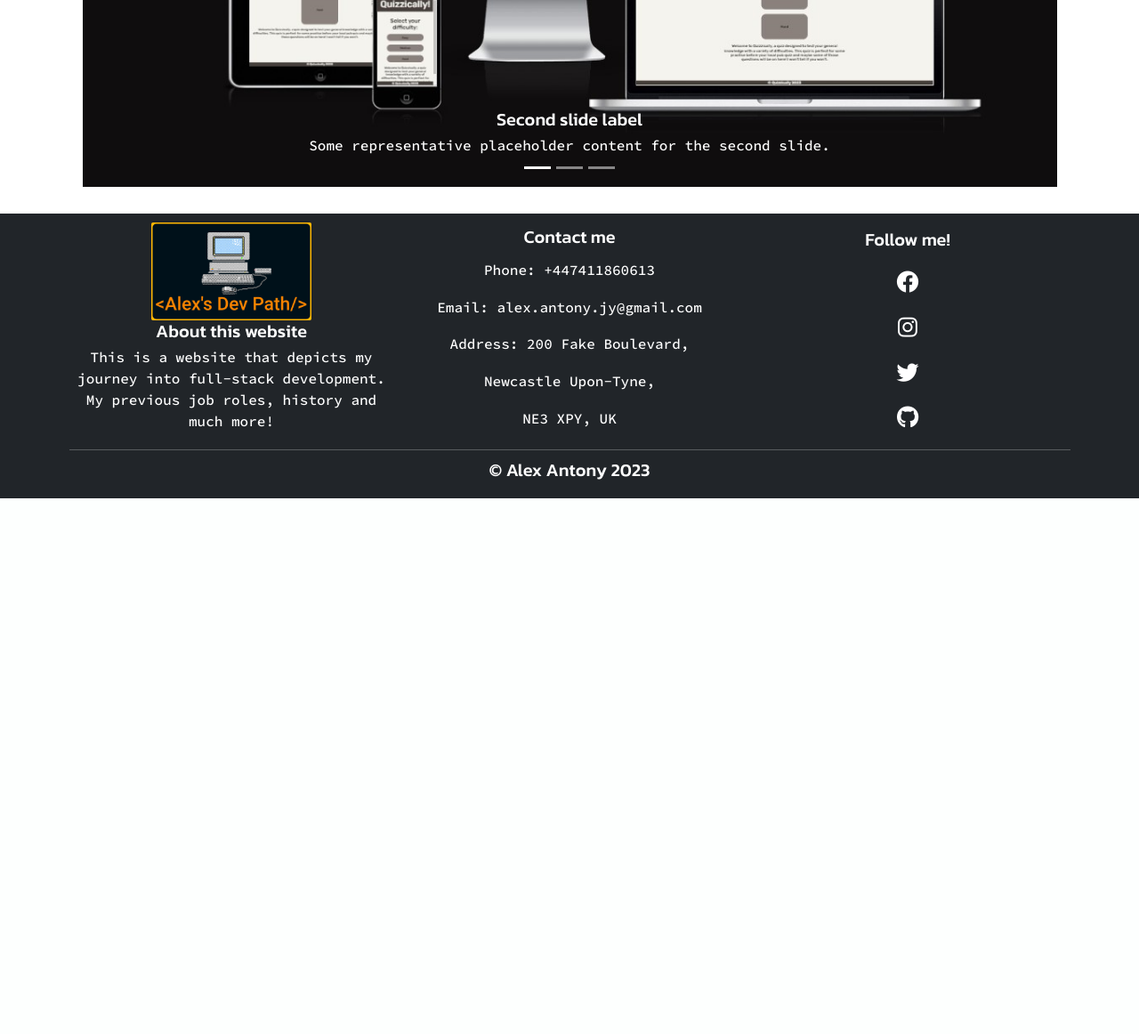
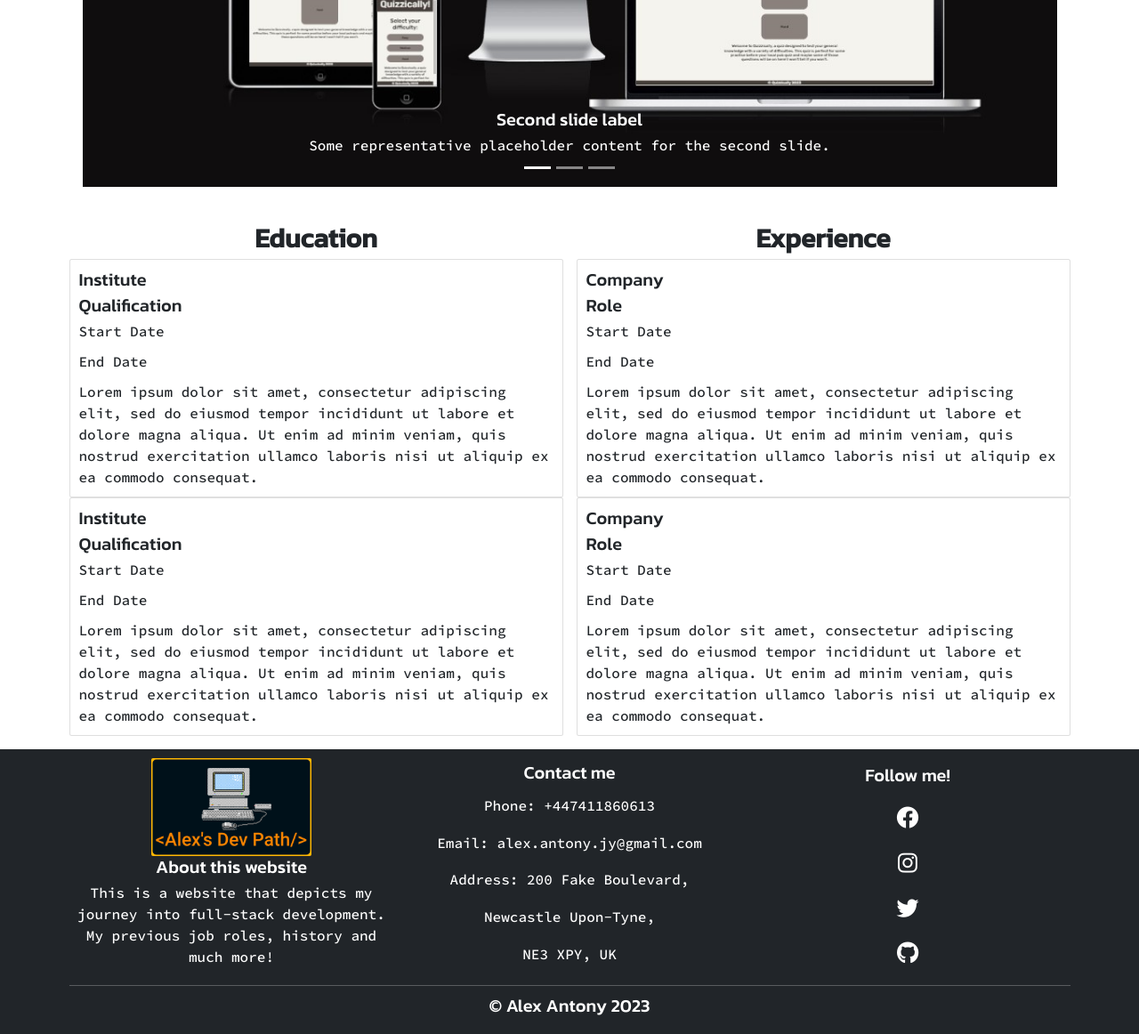
Before and after one commit to AlexAntony3/AlexDevPath, a Django app: page / in a window 1280 px wide. Shown: the part 1984-3146 px from the top of the page at 89% size. Before the commit the page ends 2544 px from the top, so only its background shows below. Run offline with Django 3.2, Linux system fonts and the light colour scheme.

Commit message:
feat: create an experiences and education section in the templates

```diff
--- a/static/css/style.css
+++ b/static/css/style.css
@@ -60,6 +60,8 @@ h3, h4, h5 {
     color: var(--light-yellow) !important;
 }
 
+/* Education and Experiences */
+
 /* footer */
 
 #socials a {
--- a/templates/components/education.html
+++ b/templates/components/education.html
@@ -0,0 +1,31 @@
+<h2 class="text-center">Education</h2>
+<div class="card">
+    <div class="card-body">
+        <h4>Institute</h4>
+        <h3 class="card-title">Qualification</h3>
+        <p class="card-text">Start Date</p>
+        <p class="card-text">End Date</p>
+        <p class="card-text">Lorem ipsum dolor sit amet, consectetur adipiscing elit, sed do eiusmod tempor
+            incididunt ut labore et dolore magna aliqua. Ut enim ad minim veniam, quis nostrud exercitation
+            ullamco
+            laboris nisi ut aliquip ex ea commodo consequat.
+        </p>
+    </div>
+</div>
+
+
+<div class="card">
+    <div class="card-body">
+        <h4>Institute</h4>
+        <h3 class="card-title">Qualification</h3>
+        <p class="card-text">Start Date</p>
+        <p class="card-text">End Date</p>
+        <p class="card-text">Lorem ipsum dolor sit amet, consectetur adipiscing elit, sed do eiusmod
+            tempor
+            incididunt ut labore et dolore magna aliqua. Ut enim ad minim veniam, quis nostrud
+            exercitation
+            ullamco
+            laboris nisi ut aliquip ex ea commodo consequat.
+        </p>
+    </div>
+</div>
--- a/templates/components/experience.html
+++ b/templates/components/experience.html
@@ -0,0 +1,25 @@
+<h2 class="text-center">Experience</h2>
+<div class="card">
+    <div class="card-body">
+        <h4>Company</h4>
+        <h3 class="card-title">Role</h3>
+        <p class="card-text">Start Date</p>
+        <p class="card-text">End Date</p>
+        <p class="card-text">Lorem ipsum dolor sit amet, consectetur adipiscing elit, sed do eiusmod tempor
+            incididunt ut labore et dolore magna aliqua. Ut enim ad minim veniam, quis nostrud exercitation ullamco
+            laboris nisi ut aliquip ex ea commodo consequat.
+        </p>
+    </div>
+</div>
+<div class="card">
+    <div class="card-body">
+        <h4>Company</h4>
+        <h3 class="card-title">Role</h3>
+        <p class="card-text">Start Date</p>
+        <p class="card-text">End Date</p>
+        <p class="card-text">Lorem ipsum dolor sit amet, consectetur adipiscing elit, sed do eiusmod tempor
+            incididunt ut labore et dolore magna aliqua. Ut enim ad minim veniam, quis nostrud exercitation ullamco
+            laboris nisi ut aliquip ex ea commodo consequat.
+        </p>
+    </div>
+</div>
--- a/templates/pages/home.html
+++ b/templates/pages/home.html
@@ -4,7 +4,7 @@
 
 <div class="container-fluid">
     <div class="row home-background align-items-center justify-content-evenly">
-            {% include 'components/home-screen.html' %}
+        {% include 'components/home-screen.html' %}
     </div>
 </div>
 
@@ -22,4 +22,15 @@
     </div>
 </div>
 
+<div class="container pt-3 pb-4" id="history">
+    <div class="row">
+        <div class="col-sm-6">
+            {% include 'components/education.html' %}
+        </div>
+        <div class="col-sm-6">
+            {% include 'components/experience.html' %}
+        </div>
+    </div>
+</div>
+
 {% endblock %}
--- a/templates/pages/project.html
+++ b/templates/pages/project.html
@@ -1,5 +1,5 @@
 <h1>{{ id }}</h1>
-<div class="container pt-3 pb-4">
+<div class="container-fluid pt-3 pb-4">
     <div class="row">
         <div class="col-sm-12">
             {% include 'components/projects.html' %}
```
Also changed, not shown: templates/components/contact-form.html (added).
